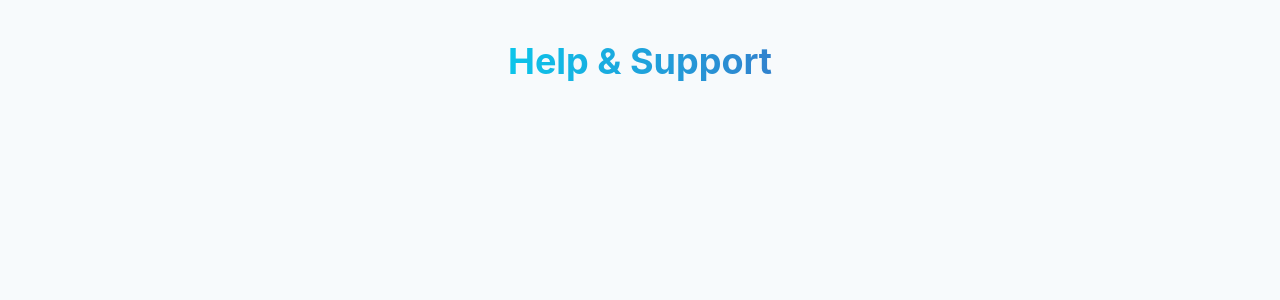
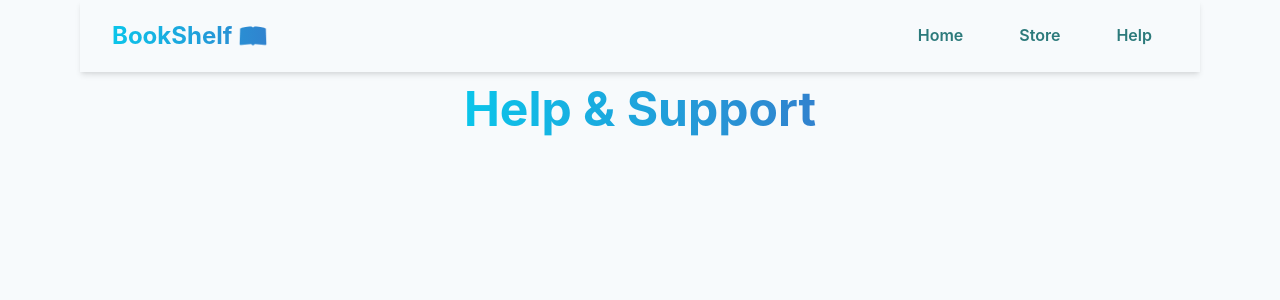
Before and after one commit to TheekshaRathnayaka/Admin-Book-Store, a React (Vite) app in the folder Admin-Store/frontend/: page /help in a window 1280 px wide. Shown: the top 300 px of the page. Built offline with nearby package versions, Linux system fonts and the light colour scheme.

Commit message:
Add new navbar to help page

```diff
--- a/Admin-Store/frontend/src/pages/HelpPage.jsx
+++ b/Admin-Store/frontend/src/pages/HelpPage.jsx
@@ -1,12 +1,14 @@
 import { Box, Container, Heading, VStack } from '@chakra-ui/react'
 import React from 'react'
+import MainNavbar from '../components/MainNavbar'
 
 const HelpPage = () => {
   return (
-    <Box bg="gray.50" minHeight="100vh" py={10} px={5}>
+    <Box bg="gray.50" minHeight="100vh" py={20} px={5}>
+      <MainNavbar />
       <Container maxW="container.lg">
         <VStack spacing={6} mb={10} textAlign="center">
-           <Heading fontSize="4xl"
+           <Heading fontSize="5xl"
                     bgGradient="linear(to-r, cyan.400, blue.500)"
                     bgClip="text">
               Help & Support
```
